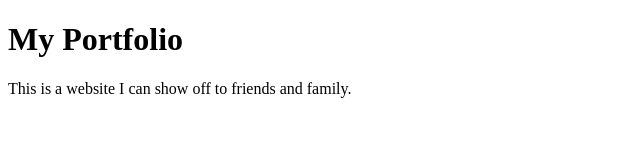
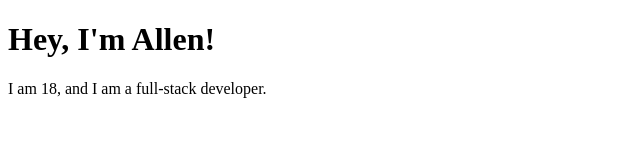
Before and after one commit to AllenMandapath/my-portfolio, a plain HTML site: page index.html in a window 1280 px wide. Shown: the whole page, without its empty margins (0-640 px from the left). Drawn offline with Linux system fonts and the light colour scheme.

Commit message:
personalised the page

```diff
--- a/index.html
+++ b/index.html
@@ -1,10 +1,10 @@
 <!DOCTYPE html>
 <html>
 	<head>
-		<title>My Portfolio</title>
+		<title>Allen's Portfolio</title>
 	</head>
 	<body>
-		<h1>My Portfolio</h1>
-		<p>This is a website I can show off to friends and family.</p>
+		<h1>Hey, I'm Allen!</h1>
+		<p>I am 18, and I am a full-stack developer.</p>
 	</body>
 </html>
```
